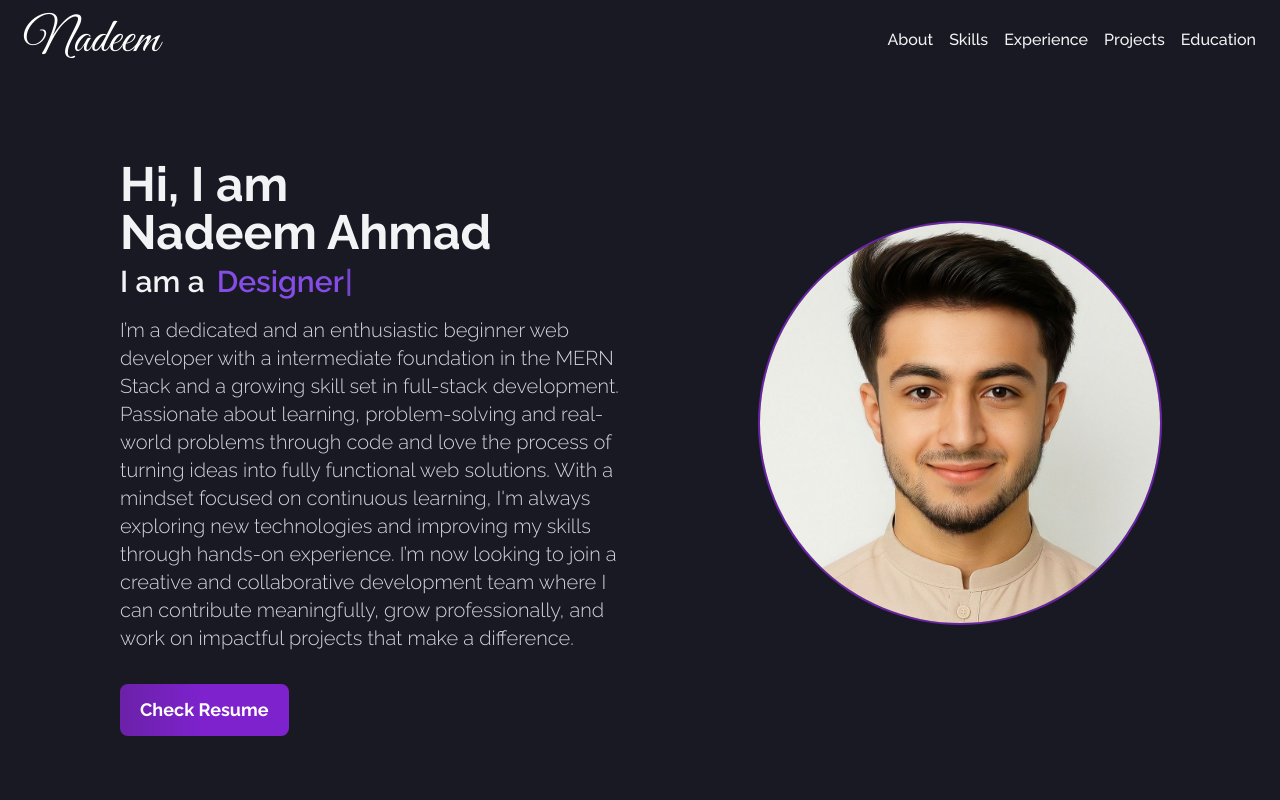
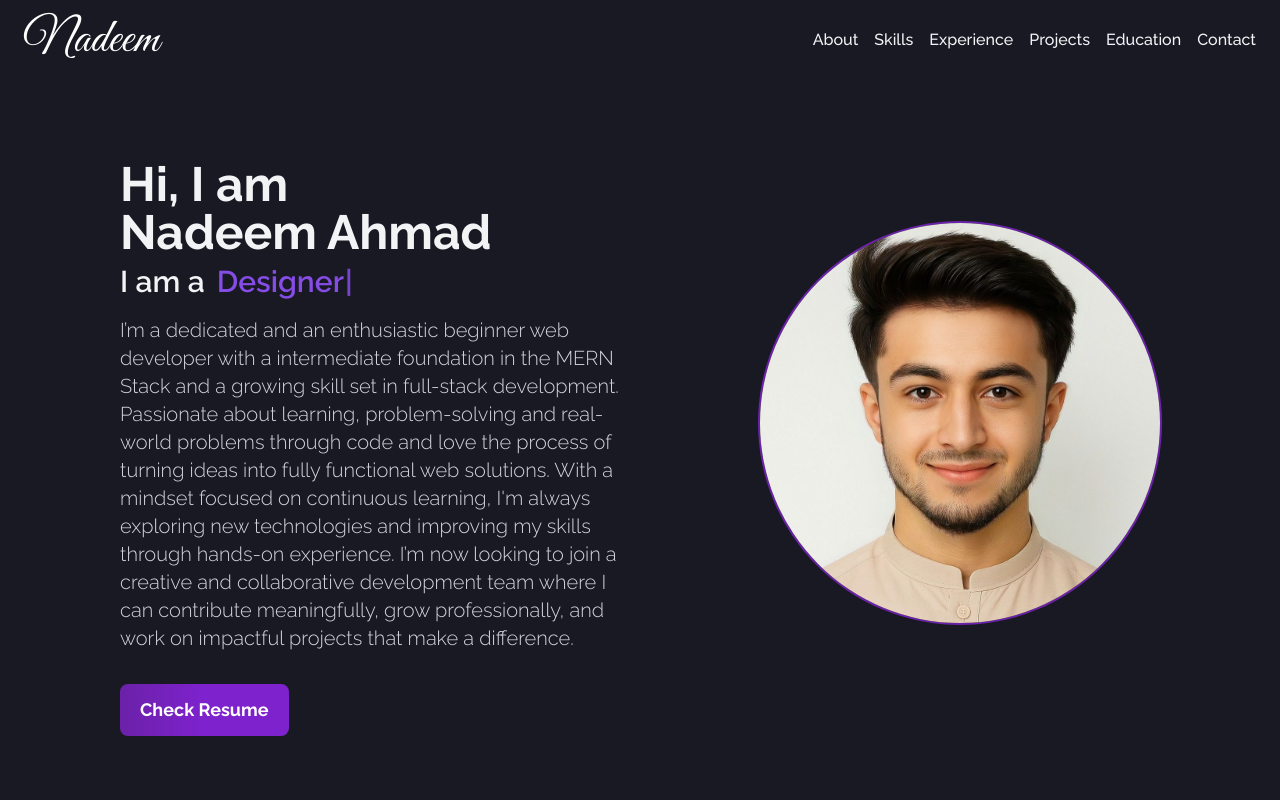
Before and after one commit to nadeembscs2021/nadeem-portfolio, a React (Vite) app: page / in a window 1280 px wide. Shown: the top 800 px of the page. Built offline with nearby package versions, Linux system fonts and the light colour scheme.

Commit message:
Updated contact links

```diff
--- a/package.json
+++ b/package.json
@@ -16,8 +16,10 @@
     "@mui/icons-material": "^5.15.4",
     "@mui/lab": "^5.0.0-alpha.160",
     "@mui/material": "^5.15.4",
+    "framer-motion": "^12.23.11",
     "react": "^18.2.0",
     "react-dom": "^18.2.0",
+    "react-hot-toast": "^2.5.2",
     "react-icons": "^5.0.1",
     "typewriter-effect": "^2.21.0"
   },
--- a/src/App.jsx
+++ b/src/App.jsx
@@ -10,23 +10,33 @@ import Education from "./components/Education";
 import Contact from "./components/Contact";
 import Footer from "./components/Footer";
 
-
 const App = () => {
   const [openModal, setOpenModal] = useState({ state: false, Projects: null });
   return (
     <>
       <Navbar />
-      {/* body */}
-      <div className=" w-full bg-darkTheme-card_light ">
+      <div className="w-full bg-darkTheme-card_light">
+        <section id="hero">
           <HeroSection />
+        </section>
         <Wrapper>
+          <section id="skills">
             <Skills />
+          </section>
+          <section id="experience">
             <Experience />
+          </section>
         </Wrapper>
+        <section id="projects">
           <Projects openModal={openModal} setOpenModal={setOpenModal} />
+        </section>
         <Wrapper>
+          <section id="education">
             <Education />
+          </section>
+          <section id="contact">
             <Contact />
+          </section>
         </Wrapper>
         <Footer />
         {openModal.state && (
--- a/src/components/Navbar.jsx
+++ b/src/components/Navbar.jsx
@@ -9,6 +9,7 @@ const Navbar = () => {
     { id: 3, link: "Experience", hrefValue: "#experience" },
     { id: 4, link: "Projects", hrefValue: "#projects" },
     { id: 5, link: "Education", hrefValue: "#education" },
+    { id: 6, link: "Contact", hrefValue: "#contact" },
   ];
 
   return (
```
Also changed, not shown: 2 other files (tests, documents, lock files or other folders). Lines whose indentation alone changed are shown as unchanged.
